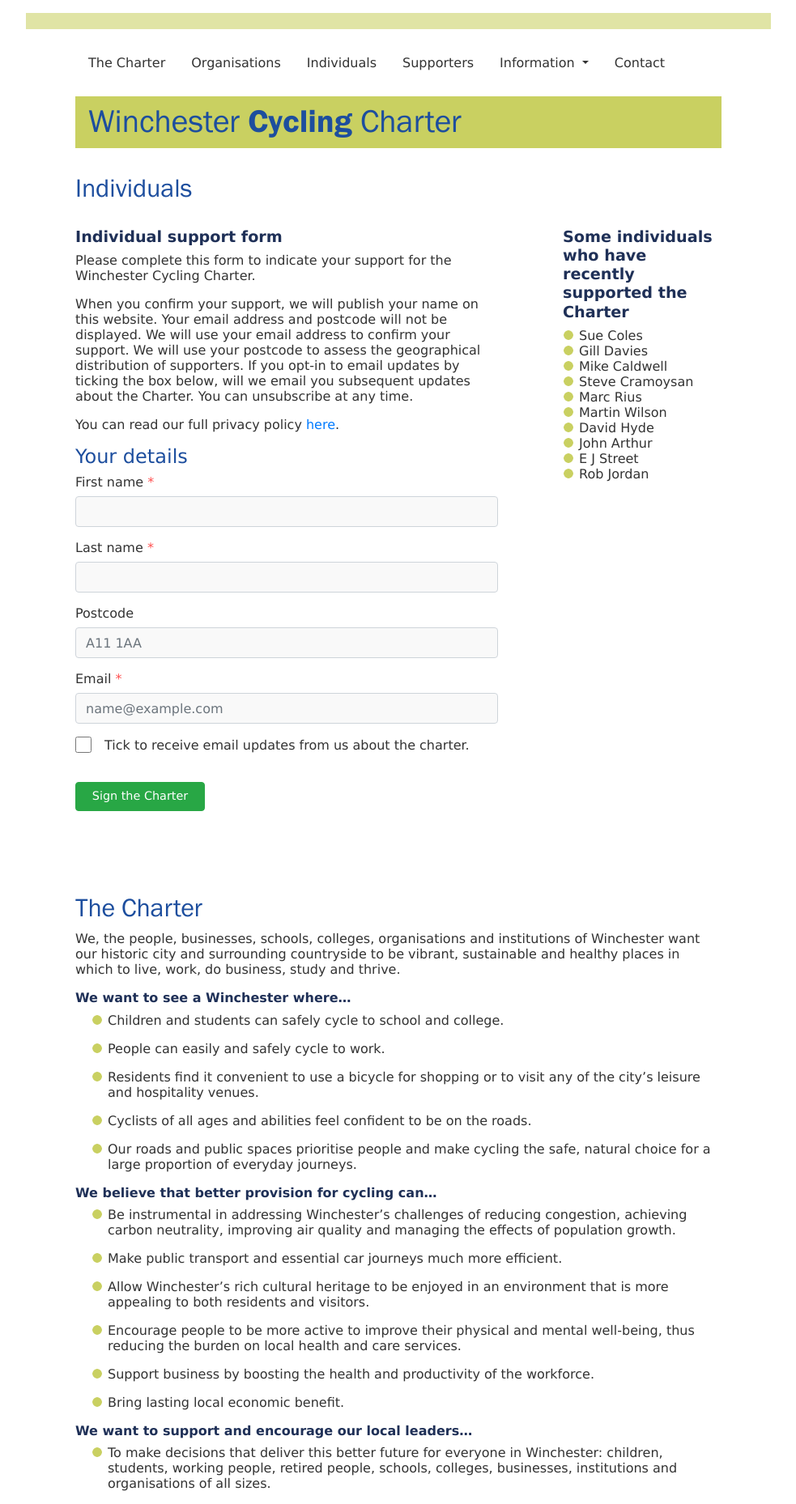
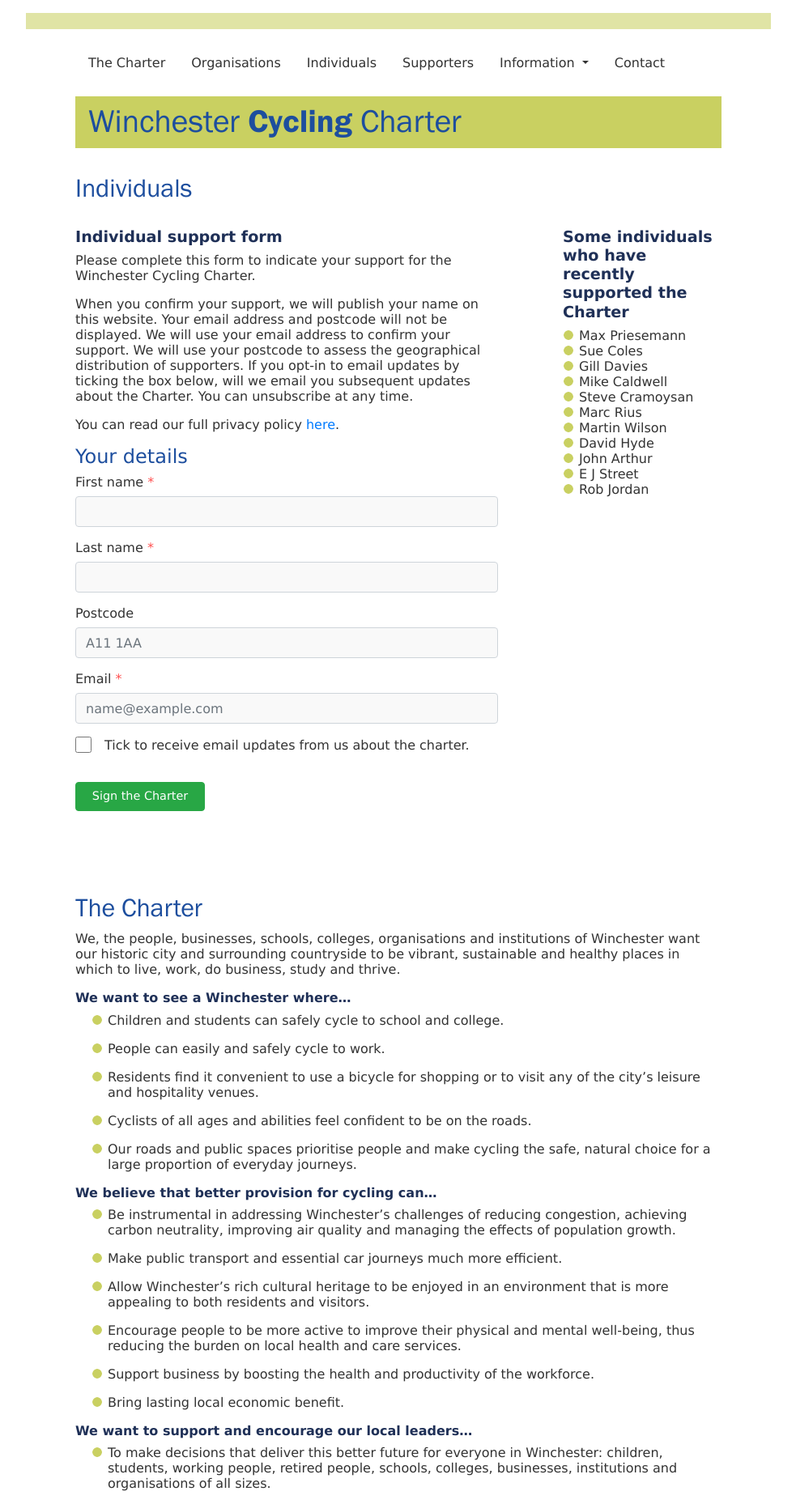
Before and after one commit to winchestercyclingcharter/winchestercyclingcharter.github.io, a Jekyll site: the page built from ind-page.md, in a window 1280 px wide. Shown: the whole page at 81% size, without its empty margins (148-1131 px from the left). Built offline with Jekyll 4.4.1, drawn with Linux system fonts in a browser that asks for light colours; nearby versions of some CDN libraries.

Commit message:
Update people.yml

```diff
--- a/_data/people.yml
+++ b/_data/people.yml
@@ -9,3 +9,4 @@ people:
 - { lastname: Caldwell, firstname: Mike, dt: 20210216-063255-673333 }
 - { lastname: Davies, firstname: Gill, dt: 20210216-072606-694223 }
 - { lastname: Coles, firstname: Sue , dt: 20210216-091704-465607 }
+- { lastname: Priesemann, firstname: Max, dt: 20210216-113340-770614 }
```
